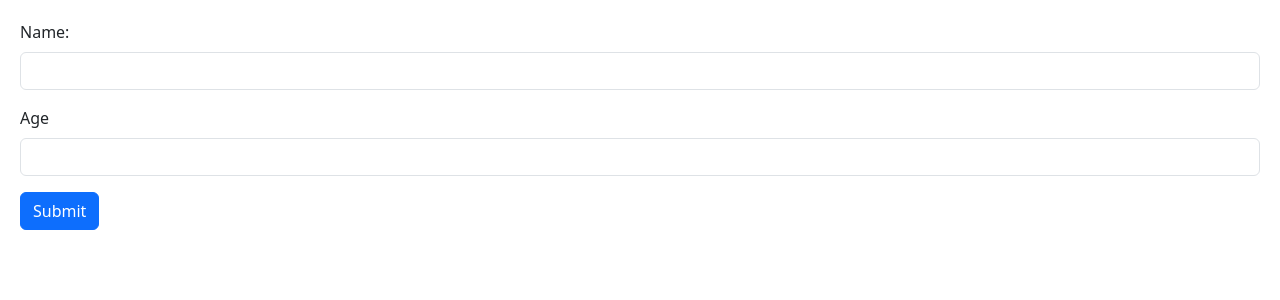
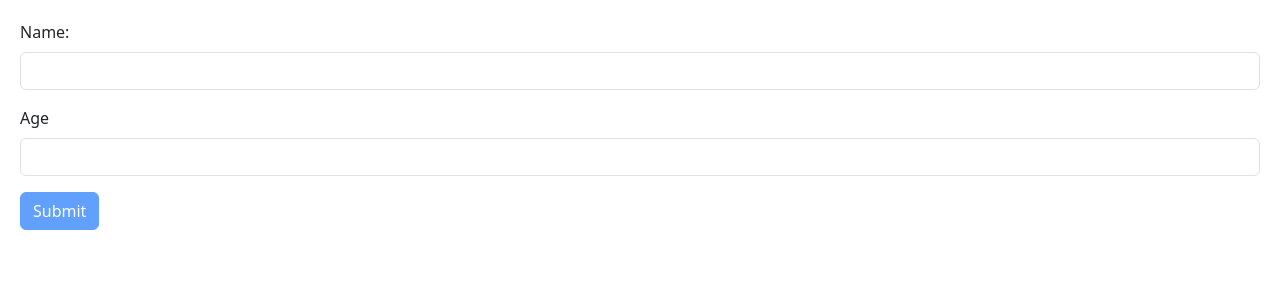
Before and after one commit to MBATheGamer/react-for-beginners, a React (Vite) app: page / in a window 1280 px wide. Shown: the top 300 px of the page. Built offline with nearby package versions, Linux system fonts and the light colour scheme.

Commit message:
Disabling the Submit Button

```diff
--- a/src/components/Form.tsx
+++ b/src/components/Form.tsx
@@ -15,7 +15,7 @@
   const {
     register,
     handleSubmit,
-    formState: { errors },
+    formState: { errors, isValid },
   } = useForm<FormData>({ resolver: zodResolver(schema) });
 
   const onSubmit = (data: FieldValues) => console.log(data);
@@ -46,7 +46,7 @@
         />
         {errors.age && <p className="text-danger">{errors.age.message}</p>}
       </div>
-      <button type="submit" className="btn btn-primary">
+      <button type="submit" className="btn btn-primary" disabled={!isValid}>
         Submit
       </button>
     </form>
```
